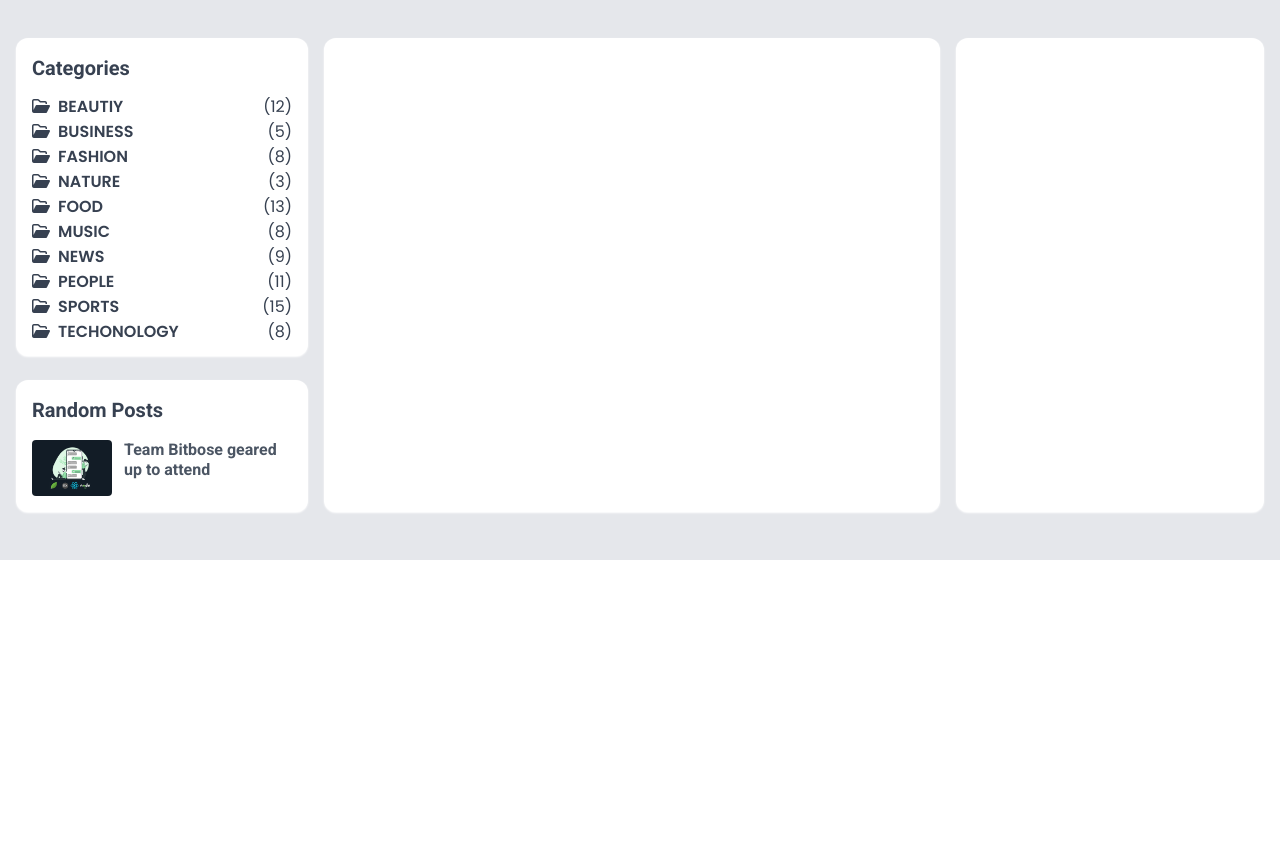
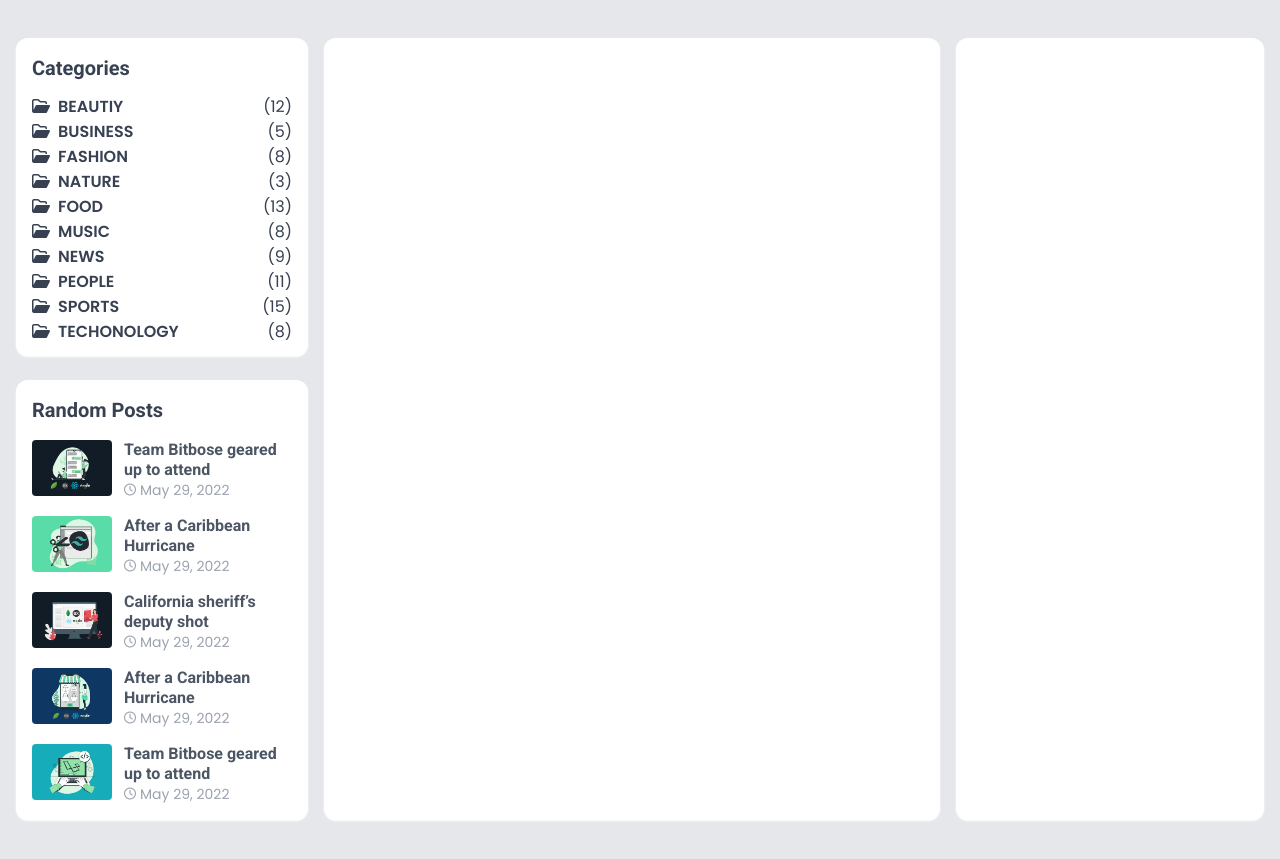
Before and after one commit to easylearningbd/tailwind-blog-project, a website: page index.html in a window 1280 px wide. Shown: the part 89-948 px from the top of the page. Before the commit the page ends 800 px from the top, so only its background shows below. Drawn offline with Linux system fonts and the light colour scheme.

Commit message:
50.Design a Blog Random Post Part 2

```diff
--- a/index.html
+++ b/index.html
@@ -176,10 +176,83 @@
                     <h5 class="text-md leading-5 block font-roboto font-semibold transition group-hover:text-blue-500 ">
                          Team Bitbose geared up to attend
                     </h5>
+                    <div class="flex text-gray-400 text-sm items-center ">
+                         <span class="mr-1 text-xs">
+                              <i class="far fa-clock"></i>
+                         </span>
+                         May 29, 2022
+                    </div>
+               </div>
+          </a>
+
+          <a href="#" class="flex group mt-4 " >
+               <div class="flex-shrink-0 ">
+                    <img src="./images/pic2.png" class="h-14 w-20 rounded object-cover hover:brightness-200 " />
+               </div>
+               <div class="flex-grow pl-3 ">
+                    <h5 class="text-md leading-5 block font-roboto font-semibold transition group-hover:text-blue-500 ">
+                         After a Caribbean Hurricane
+                    </h5>
+                    <div class="flex text-gray-400 text-sm items-center ">
+                         <span class="mr-1 text-xs">
+                              <i class="far fa-clock"></i>
+                         </span>
+                         May 29, 2022
+                    </div>
+               </div>
+          </a>
+
+          <a href="#" class="flex group mt-4 " >
+               <div class="flex-shrink-0 ">
+                    <img src="./images/pic3.png" class="h-14 w-20 rounded object-cover hover:brightness-200 " />
+               </div>
+               <div class="flex-grow pl-3 ">
+                    <h5 class="text-md leading-5 block font-roboto font-semibold transition group-hover:text-blue-500 ">
+                         California sheriff’s deputy shot
+                    </h5>
+                    <div class="flex text-gray-400 text-sm items-center ">
+                         <span class="mr-1 text-xs">
+                              <i class="far fa-clock"></i>
+                         </span>
+                         May 29, 2022
+                    </div>
+               </div>
+          </a>
 
 
+          <a href="#" class="flex group mt-4 " >
+               <div class="flex-shrink-0 ">
+                    <img src="./images/pic4.png" class="h-14 w-20 rounded object-cover hover:brightness-200 " />
                </div>
+               <div class="flex-grow pl-3 ">
+                    <h5 class="text-md leading-5 block font-roboto font-semibold transition group-hover:text-blue-500 ">
+                         After a Caribbean Hurricane
+                    </h5>
+                    <div class="flex text-gray-400 text-sm items-center ">
+                         <span class="mr-1 text-xs">
+                              <i class="far fa-clock"></i>
+                         </span>
+                         May 29, 2022
+                    </div>
+               </div>
+          </a>
 
+
+          <a href="#" class="flex group mt-4 " >
+               <div class="flex-shrink-0 ">
+                    <img src="./images/pic5.png" class="h-14 w-20 rounded object-cover hover:brightness-200 " />
+               </div>
+               <div class="flex-grow pl-3 ">
+                    <h5 class="text-md leading-5 block font-roboto font-semibold transition group-hover:text-blue-500 ">
+                         Team Bitbose geared up to attend
+                    </h5>
+                    <div class="flex text-gray-400 text-sm items-center ">
+                         <span class="mr-1 text-xs">
+                              <i class="far fa-clock"></i>
+                         </span>
+                         May 29, 2022
+                    </div>
+               </div>
           </a>
 
      </div>
```
